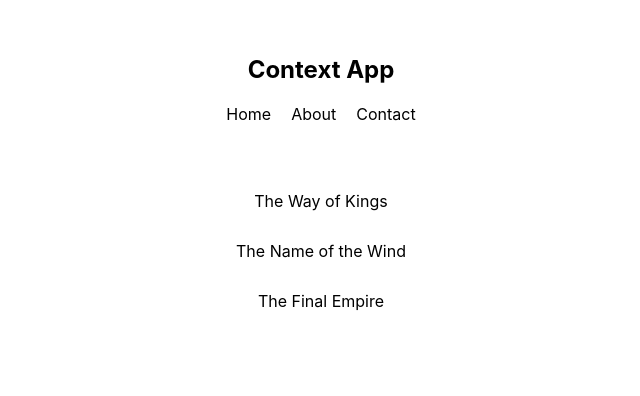
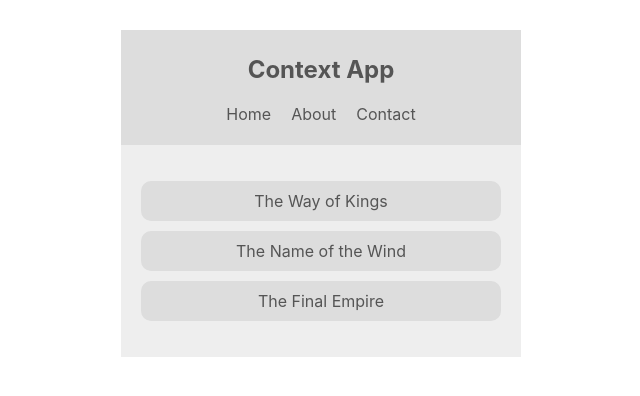
Before and after one commit to mzahalan/ReactContextTutorial, a React (Create React App) app in the folder contextapp/: page / in a window 1280 px wide. Shown: the top 396 px of the page, without its empty margins (319-959 px from the left). Built offline with nearby package versions, Linux system fonts and the light colour scheme.

Commit message:
Lesson 4 - consuming context
- added a static contextType to pull in the ThemeContext.
updated display on booklist and navbar to use the ThemeContext. Looks pretty slick.

```diff
--- a/contextapp/src/components/BookList.js
+++ b/contextapp/src/components/BookList.js
@@ -1,14 +1,18 @@
 import React, {Component} from 'react';
+import { ThemeContext } from '../contexts/ThemeContext';
 
 class BookList extends Component {
+    static contextType = ThemeContext;
 
     render() {
+        const { isLightTheme, light, dark } = this.context;
+        const theme = isLightTheme ? light : dark;
         return (
-            <div className="book-list">
+            <div className="book-list" style={{color: theme.text, background: theme.bg}}>
                 <ul>
-                    <li style={{ background: this.context.color }}>The Way of Kings</li>
-                    <li style={{ background: this.context.color }}>The Name of the Wind</li>
-                    <li style={{ background: this.context.color }}>The Final Empire</li>
+                    <li style={{ background: theme.ui }}>The Way of Kings</li>
+                    <li style={{ background: theme.ui }}>The Name of the Wind</li>
+                    <li style={{ background: theme.ui }}>The Final Empire</li>
                 </ul>
             </div>
         )
--- a/contextapp/src/components/Navbar.js
+++ b/contextapp/src/components/Navbar.js
@@ -1,9 +1,15 @@
 import React, {Component} from 'react'
+import {ThemeContext} from '../contexts/ThemeContext'
 
 class Navbar extends Component {
+    static contextType = ThemeContext;
+
     render() {
+        const { isLightTheme, light, dark } = this.context;
+        const theme = isLightTheme ? light : dark;
+        console.log(theme);
         return (
-            <nav>
+            <nav style={{background: theme.ui, color: theme.text}}>
                 <h1>Context App</h1>
                 <ul>
                     <li>Home</li>
```
Also changed, not shown: contextapp/public/manifest.json.
